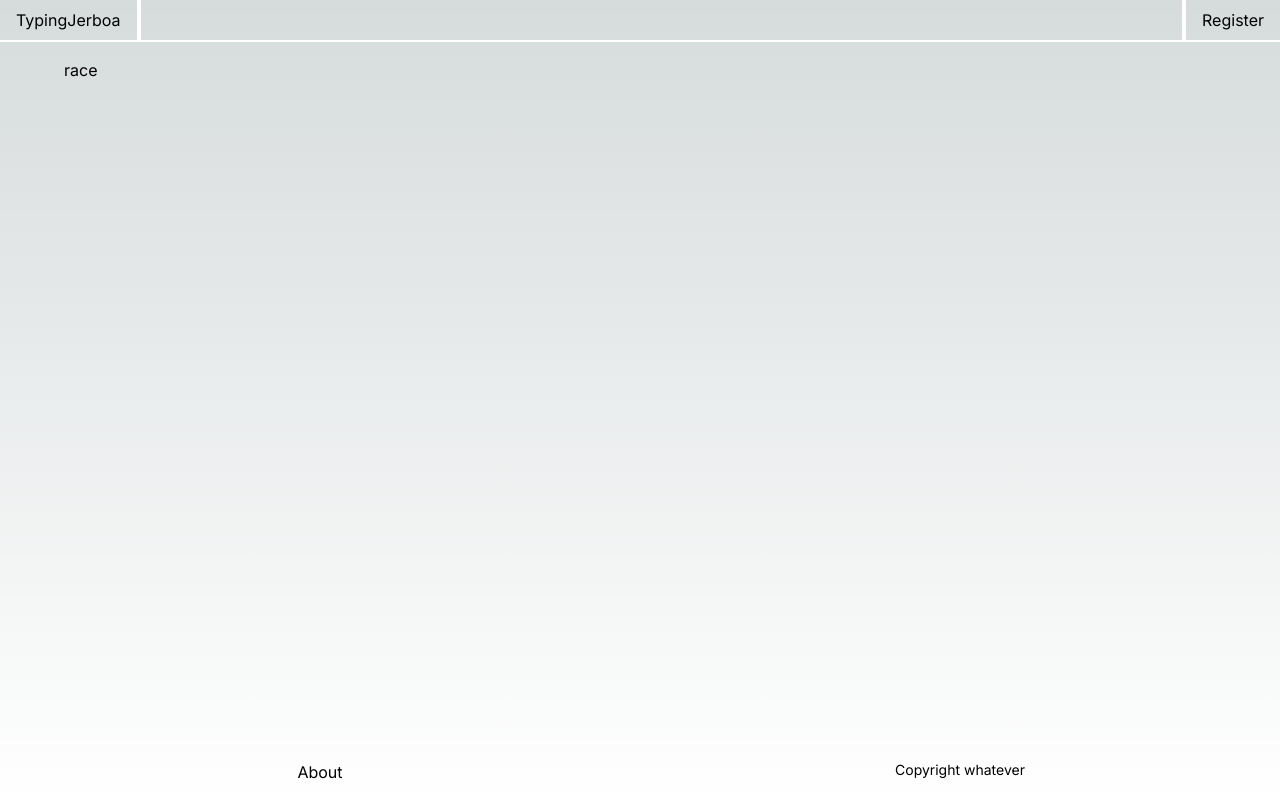
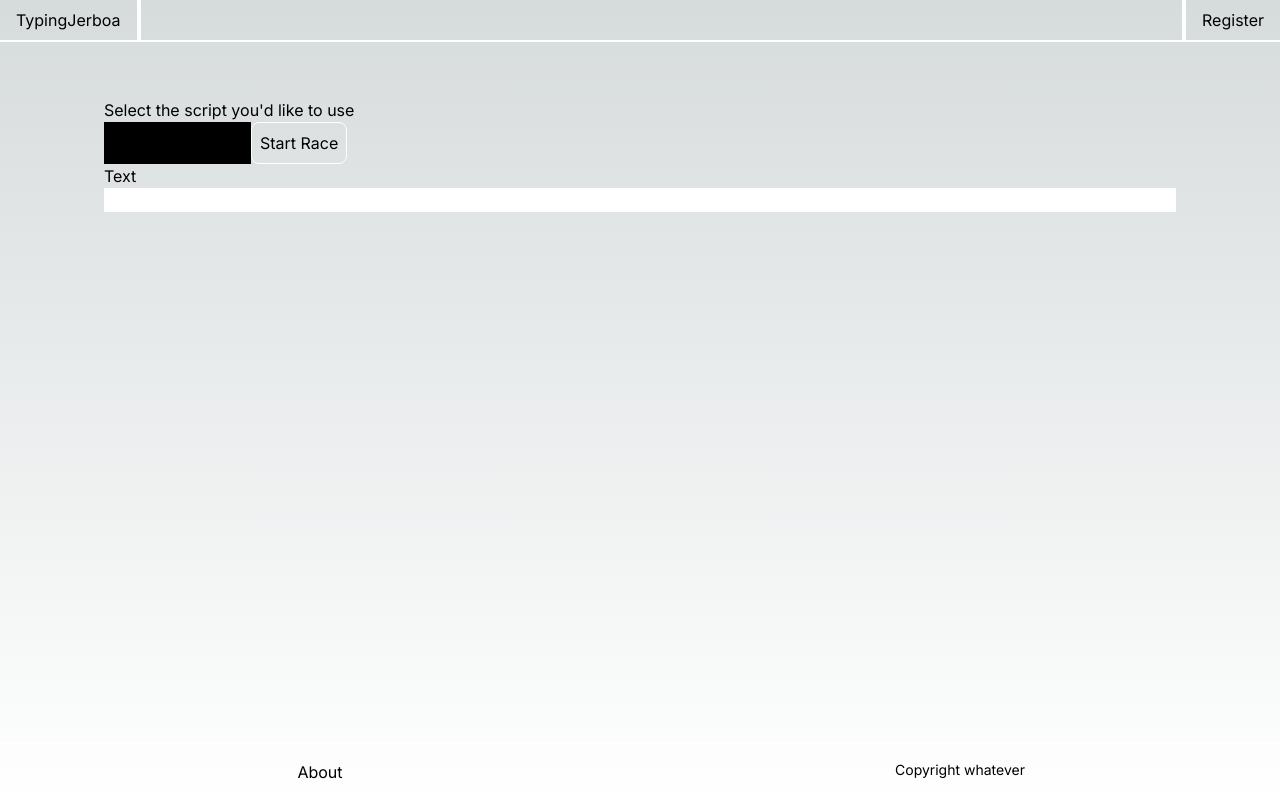
Before and after one commit to DanielGroelle/TypingJerboa, a Next.js app: page /race in a window 1280 px wide. Built offline with nearby package versions, Linux system fonts and the light colour scheme.

Commit message:
Basic /race page and select component

```diff
--- /dev/null
+++ b/src/app/race/ScriptSelectionComponent.tsx
@@ -0,0 +1,21 @@
+"use client";
+
+function startRace() {
+  //makes an api fetch to get a text paragraph for the race
+  console.log("hello");
+}
+
+export default function ScriptSelectionComponent() {
+  return (
+      <div className="">
+      Select the script you'd like to use
+      <div className="flex">
+        <select name="script" id="script" className="bg-black">
+          <option value="cyrillic-russian">Cyrillic (Russian)</option>
+          <option value="latin-english">Latin (English)</option>
+        </select>
+        <button className="border-solid border-white border rounded-lg p-2" onClick={()=>startRace()}>Start Race</button>
+      </div>
+    </div>
+  );
+}
--- a/src/app/race/page.tsx
+++ b/src/app/race/page.tsx
@@ -1,5 +1,14 @@
+import ScriptSelectionComponent from "./ScriptSelectionComponent";
+
 export default function Race() {
-    return (
-        <div>race</div>
-    );
-};
+  return (
+    <div>
+
+      <div className="flex flex-col m-10">
+        <ScriptSelectionComponent/>
+        Text
+        <input type="text" className="text-black"></input>
+      </div>
+    </div>
+  );
+}
```
